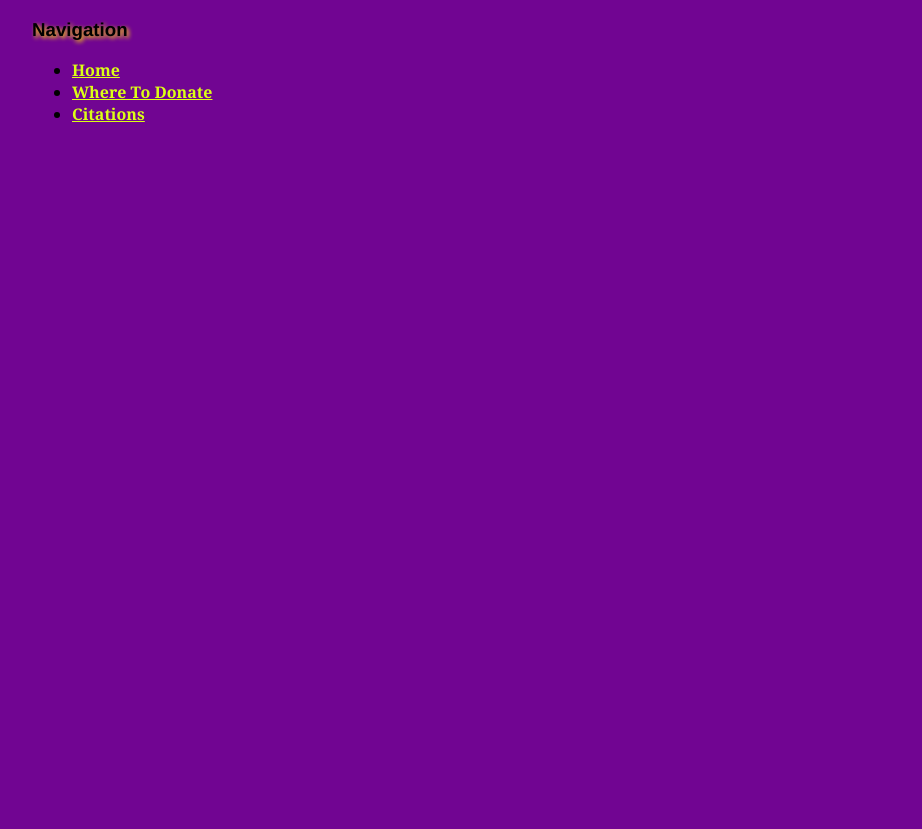
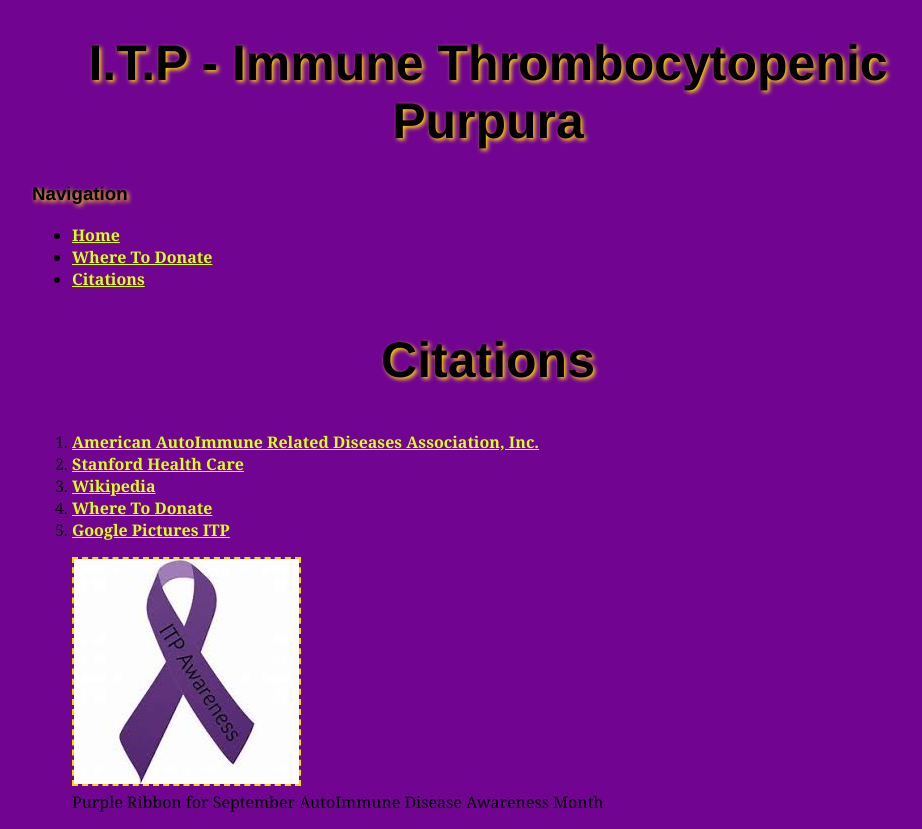
Before and after one commit to naomicerda1/Final-Project, a plain HTML site: page citations.html in a window 1280 px wide. Shown: the whole page, without its empty margins (16-938 px from the left). Before the commit the page ends 800 px from the top, so only its background shows below. Drawn offline with Linux system fonts and the light colour scheme.

Commit message:
added images and tweaked files

```diff
--- a/citations.html
+++ b/citations.html
@@ -10,6 +10,7 @@
     <link rel="html" href="donate.html">
 </head>
 <body>
+    <h1>I.T.P - Immune Thrombocytopenic Purpura</h1>
     <header>
         <nav>
          <h3>Navigation</h3>
@@ -21,5 +22,21 @@
                 </ul>
             </nav>
     </header>
+    <section id="citations">
+            <h1><a id="Citations">Citations</a></h1>
+           <ol>
+               <li><a href="https://www.aarda.org/diseaseinfo/immune-thrombocytopenic-purpura-itp/">American AutoImmune Related Diseases Association, Inc.</a></li>
+               <li><a href="https://stanfordhealthcare.org/medical-conditions/cancer/immune-thrombocytopenic-purpura/itp-treatment.html">Stanford Health Care</a></li>
+               <li><a href="https://en.wikipedia.org/wiki/Immune_thrombocytopenic_purpura">Wikipedia</a></li>
+               <li><a href="https://www.pdsa.org/contribute/item/1150.html">Where To Donate</a></li>
+               <li><a href="https://www.google.com/search?biw=1366&bih=576&tbm=isch&sxsrf=ACYBGNRT4Heu-M1MPXPpeMYxCZ1AoMfhaQ%3A1570486934413&sa=1&ei=lrqbXaDjGMT3-gTo36fACw&q=ITP+&oq=ITP+&gs_l=img.3..35i39l2j0i67l2j0l2j0i67j0l3.2216.4273..4899...0.0..1.153.1578.3j11......0....1..gws-wiz-img.FhrSpP108WU&ved=0ahUKEwighubel4vlAhXEu54KHejvCbgQ4dUDCAc&uact=5#imgrc=_">Google Pictures ITP</a></li>
+           </ol>
+   </section>
+<aside id="photo">
+        <figure>
+            <img src="images/itp-purple-ribbon.jpg" alt="ITP Purple Ribbon">
+            <figcaption>Purple Ribbon for September AutoImmune Disease Awareness Month</figcaption>
+        </figure>
+</aside>
 </body>
 </html>
--- a/main.css
+++ b/main.css
@@ -28,3 +28,8 @@ h1, h2, h3 {
     text-transform: capitalize;
     text-shadow: rgb(255, 217, 5) 2px 2px 4px;
 }
+
+#photo img {
+    border: 2px dashed gold;
+    max-width: 100%
+}
```
Also changed, not shown: donate.html (+15 -0 lines), images/bleeding-gums.jpg (added), images/bruising-of-skin.jpg (added), images/itp-awareness.jpg (added), images/itp-purple-ribbon.jpg (added), images/platelet-count.png (added).
